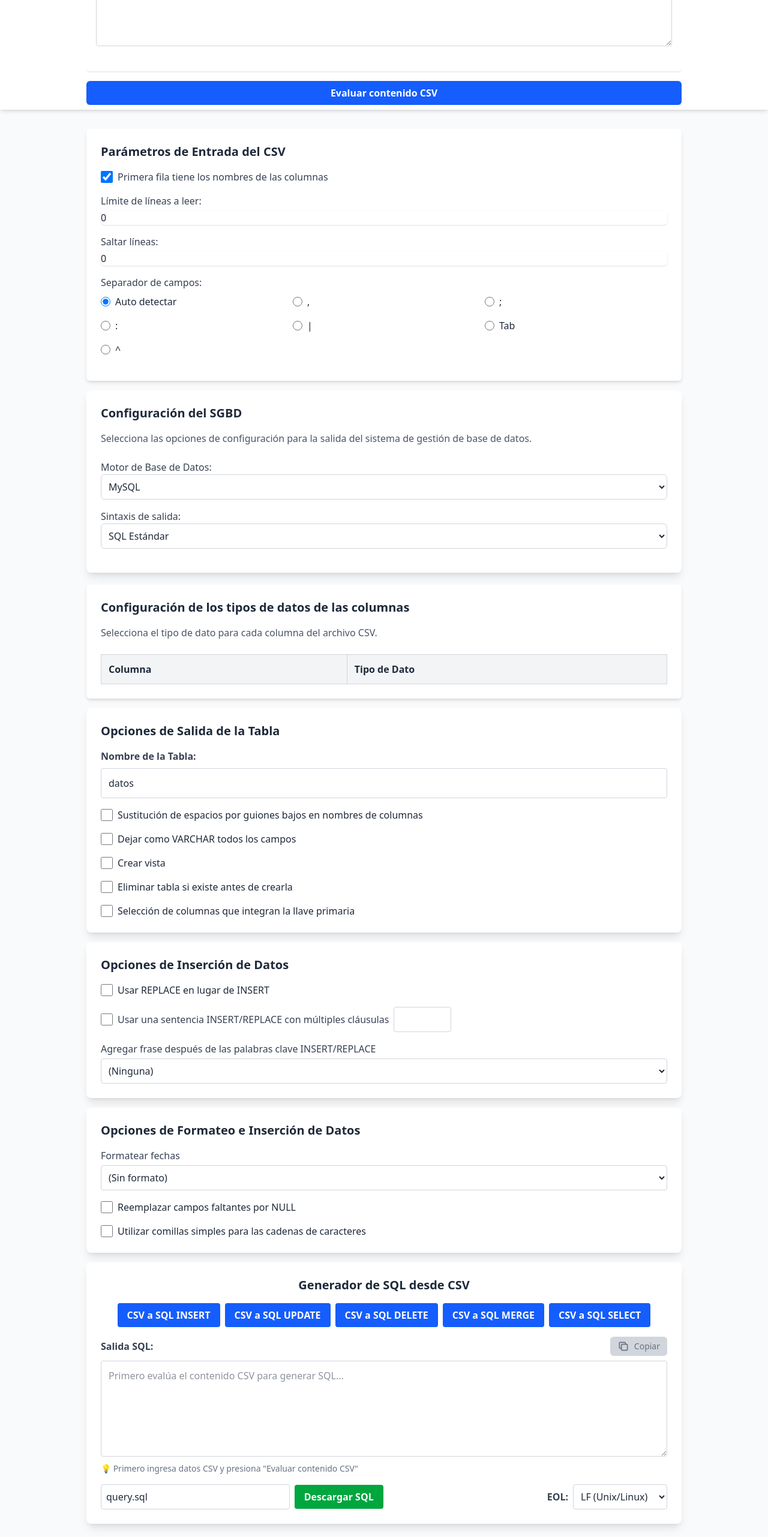
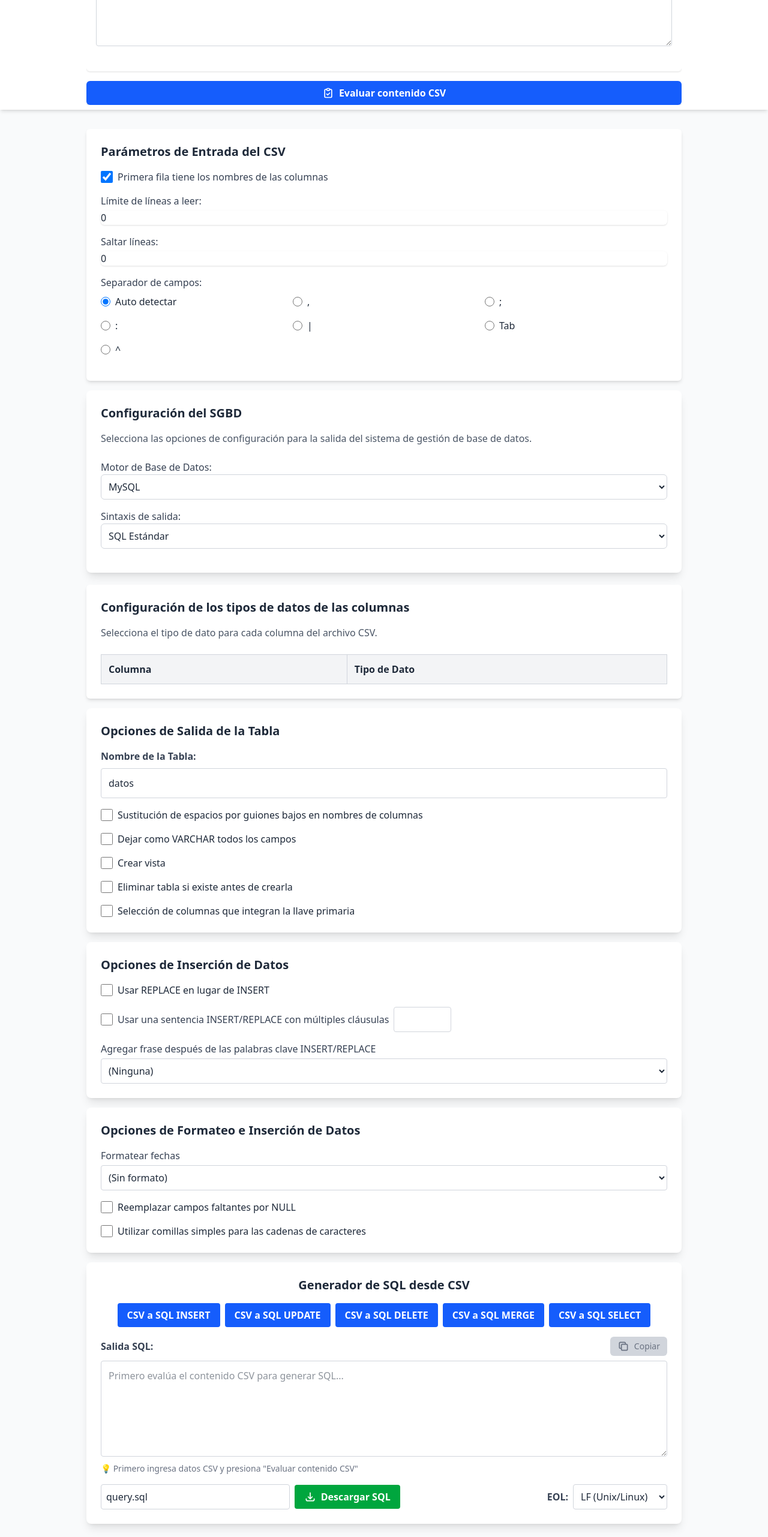
Before and after one commit to Fhernd/proy10_convertidor_csv_sql, a Vue app: page / in a window 1280 px wide. Shown: the part 234-2797 px from the top of the page at 60% size. Built offline with nearby package versions, Linux system fonts and the light colour scheme; the HTML template or start-up script is replaced by a standard one.

Commit message:
Se agregar íconos para los botones de Descargar SQL y Evaluar contenido CSV.

```diff
--- a/src/App.vue
+++ b/src/App.vue
@@ -123,9 +123,13 @@
           </template>
           </Tabs>
           <button
-            class="w-full bg-blue-600 text-white font-bold py-2 px-4 rounded-md shadow-md hover:bg-blue-700 focus:ring focus:ring-blue-200 focus:outline-none mt-4 transition-colors duration-200"
-            @click="evaluarContenidoCsv">Evaluar
-            contenido CSV</button>
+            class="w-full flex items-center justify-center gap-2 bg-blue-600 text-white font-bold py-2 px-4 rounded-md shadow-md hover:bg-blue-700 focus:ring focus:ring-blue-200 focus:outline-none mt-4 transition-colors duration-200"
+            @click="evaluarContenidoCsv">
+            <svg class="w-5 h-5" fill="none" stroke="currentColor" viewBox="0 0 24 24">
+                <path stroke-linecap="round" stroke-linejoin="round" stroke-width="2" d="M9 5H7a2 2 0 00-2 2v12a2 2 0 002 2h10a2 2 0 002-2V7a2 2 0 00-2-2h-2M9 5a2 2 0 002 2h2a2 2 0 002-2M9 5a2 2 0 012-2h2a2 2 0 012 2m-6 9l2 2 4-4" />
+            </svg>
+            <span>Evaluar contenido CSV</span>
+          </button>
         </div>
 
         <!-- Indicador cuando está colapsado -->
--- a/src/components/SalidaSQL.vue
+++ b/src/components/SalidaSQL.vue
@@ -50,8 +50,11 @@
                 class="p-2 border border-gray-300 rounded w-1/3 focus:ring focus:ring-blue-200"
                 :title="`Formato: NOMBRE_TABLA-FechaHora.sql (se genera automáticamente al crear SQL)`">
 
-            <button @click="downloadSQL" class="bg-green-600 hover:bg-green-700 text-white font-bold py-2 px-4 rounded">
-                Descargar SQL
+            <button @click="downloadSQL" class="flex items-center gap-2 bg-green-600 hover:bg-green-700 text-white font-bold py-2 px-4 rounded transition-colors duration-200">
+                <svg class="w-5 h-5" fill="none" stroke="currentColor" viewBox="0 0 24 24">
+                    <path stroke-linecap="round" stroke-linejoin="round" stroke-width="2" d="M4 16v1a3 3 0 003 3h10a3 3 0 003-3v-1m-4-4l-4 4m0 0l-4-4m4 4V4" />
+                </svg>
+                <span>Descargar SQL</span>
             </button>
 
             <div class="flex items-center gap-2 ml-auto">
```
